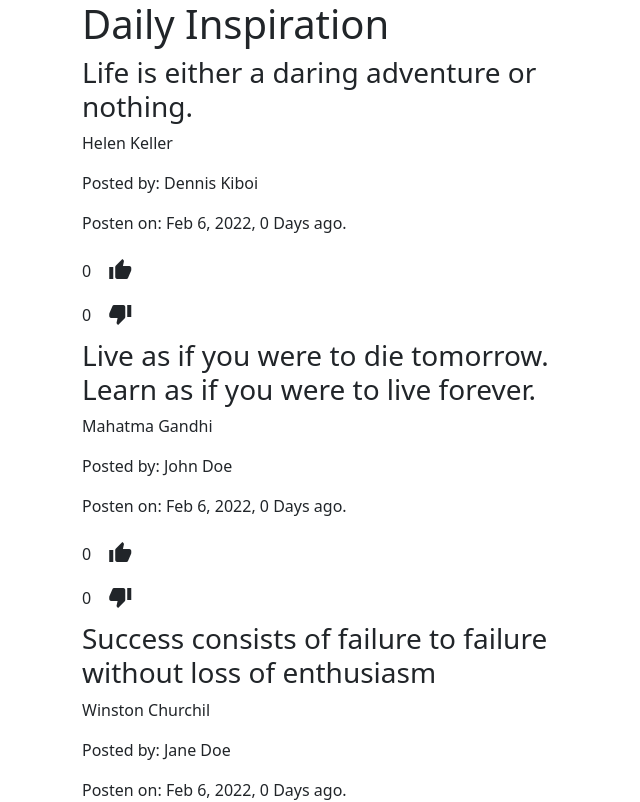
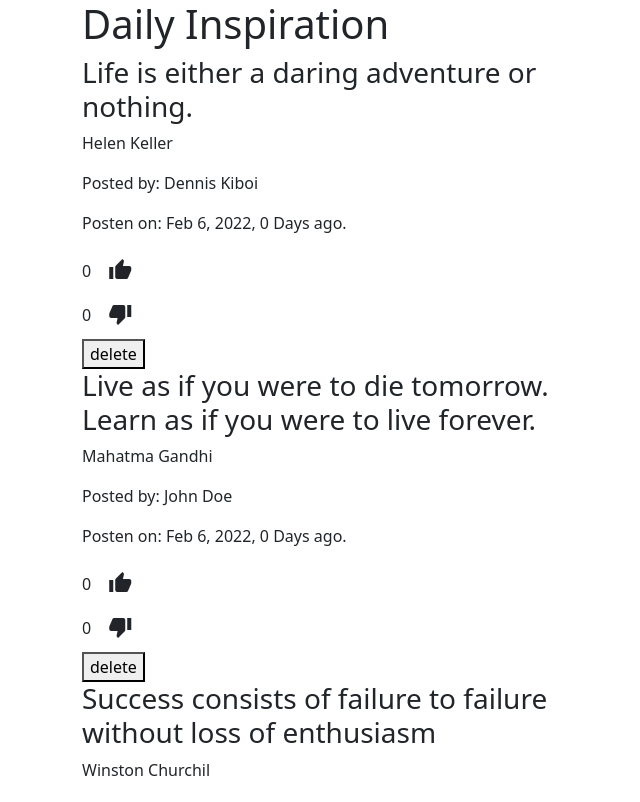
Before and after one commit to mururi/Quotes_app, an Angular app: page / in a window 1280 px wide. Shown: the top 802 px of the page, without its empty margins (0-640 px from the left). Built offline with nearby package versions, Linux system fonts and the light colour scheme.

Commit message:
Add delete quote

```diff
--- a/src/app/quote-detail/quote-detail.component.html
+++ b/src/app/quote-detail/quote-detail.component.html
@@ -9,3 +9,4 @@
   {{quote.downVote}}
   <button class="btn" (click)="addDownVote"><span class="material-icons">thumb_down</span></button>
 </div>
+<button (click)='toDelete(true)'><span class="material-icons-outlined">delete</span></button>
--- a/src/app/quote-detail/quote-detail.component.ts
+++ b/src/app/quote-detail/quote-detail.component.ts
@@ -1,4 +1,4 @@
-import { Component, OnInit, Input } from '@angular/core';
+import { Component, OnInit, Input, Output, EventEmitter } from '@angular/core';
 import { Quote } from '../quote';
 
 @Component({
@@ -9,6 +9,7 @@ import { Quote } from '../quote';
 export class QuoteDetailComponent implements OnInit {
 
   @Input() quote!: Quote;
+  @Output() deleteConfirm = new EventEmitter<boolean>();
 
   addUpVote() {
     this.quote.upVote++;
@@ -18,6 +19,10 @@ export class QuoteDetailComponent implements OnInit {
     this.quote.downVote++;
   }
 
+  toDelete(confirm: boolean) {
+    this.deleteConfirm.emit(confirm);
+  }
+
   constructor() { }
 
   ngOnInit(): void {
--- a/src/app/quote/quote.component.html
+++ b/src/app/quote/quote.component.html
@@ -1,4 +1,4 @@
-<div *ngFor="let quote of quotes">
+<div *ngFor="let quote of quotes; let i = index">
   <h3>{{ quote.content }}</h3>
-  <app-quote-detail [quote]="quote"></app-quote-detail>
+  <app-quote-detail [quote]="quote" (deleteConfirm)="deleteQuote($event, i)"></app-quote-detail>
 </div>
--- a/src/app/quote/quote.component.ts
+++ b/src/app/quote/quote.component.ts
@@ -14,6 +14,15 @@ export class QuoteComponent implements OnInit {
     new Quote('Success consists of failure to failure without loss of enthusiasm', 'Winston Churchil', 'Jane Doe')
   ];
 
+  deleteQuote(deleteConfirm: boolean, index: number) {
+    if (deleteConfirm) {
+      let toDelete = confirm(`Are you sure you want to delete ${this.quotes[index].content}?`);
+      if (toDelete) {
+        this.quotes.splice(index, 1);
+      }
+    }
+  }
+
   constructor() { }
 
   ngOnInit(): void {
```
